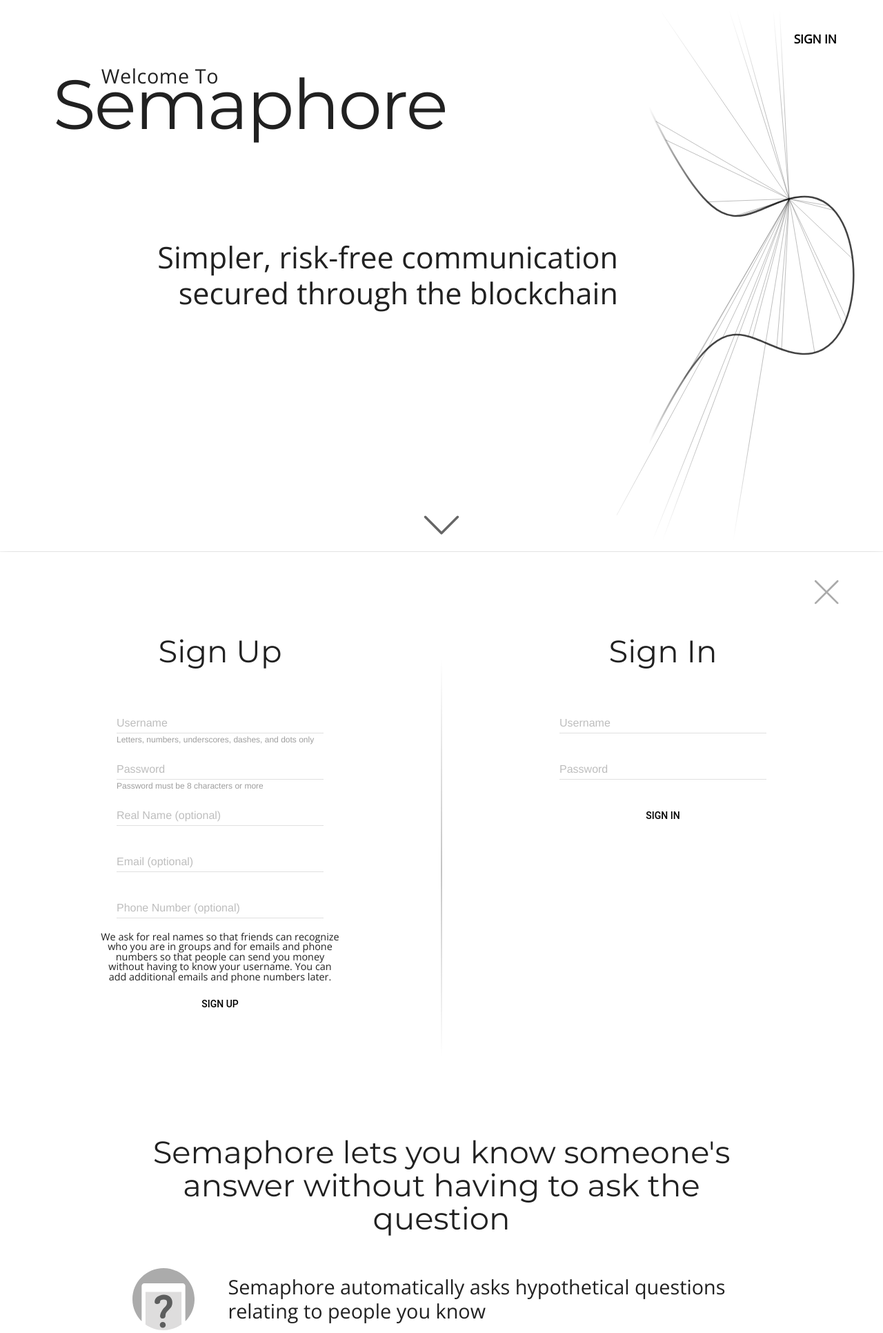
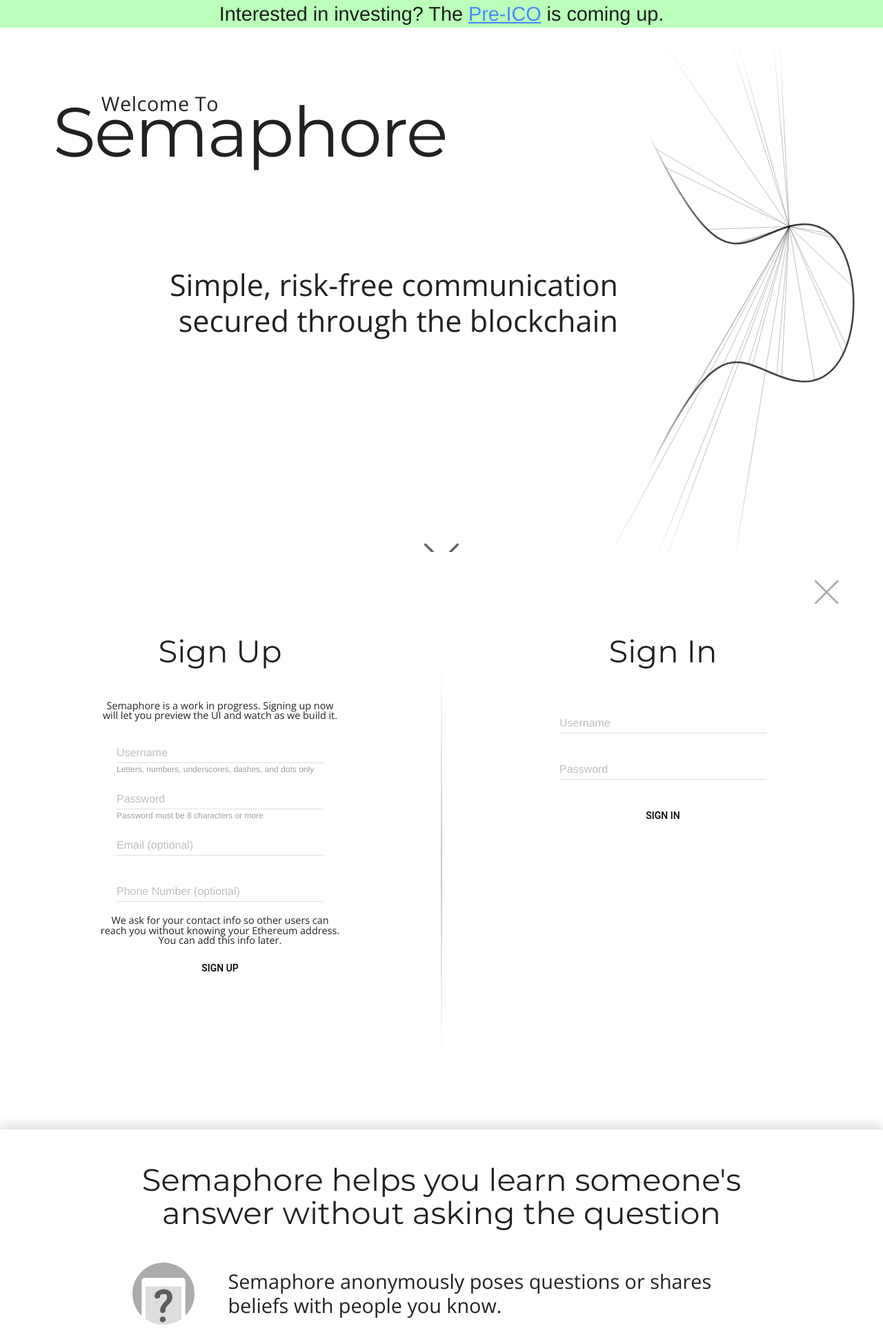
Before and after one commit to Semaphore-Co/Semaphore, a Flask app: page /index in a window 1280 px wide. Shown: the top 1932 px of the page at 69% size. Run offline with Flask 2, Linux system fonts and the light colour scheme; parts of the project's set-up code (start-up, migrations or seed data) failed here and were passed over.

Commit message:
Split invest section into separate page and expanded both.

```diff
--- a/web/server.py
+++ b/web/server.py
@@ -1,4 +1,4 @@
-import os, json, hashlib, re, random
+import os, json, hashlib, re, random, GeoIP
 from flask import Flask, request, abort, url_for, session, redirect, render_template
 from database import database
 from mail import mail
@@ -15,6 +15,7 @@
 	app.secret_key = f.read().strip()
 
 db = database(app, relpath("database.db"), relpath("schema.sql"), ["PRAGMA foreign_keys = ON"])
+gi = GeoIP.open('/usr/share/GeoIP/GeoIP.dat', GeoIP.GEOIP_STANDARD)
 
 @app.teardown_appcontext
 def close_connection(exception):
@@ -182,6 +183,12 @@
 def welcome():
 	return app.send_static_file("index.html")
 
+@app.route("/invest")
+def invest():
+	if gi.country_code_by_addr(request.environ['REMOTE_ADDR']) == 'US':
+		return app.send_static_file("block_us.html")
+	return app.send_static_file("invest.html")
+
 @app.route("/login")
 def login():
 	return app.send_static_file("index.html")
--- a/web/sms.py
+++ b/web/sms.py
@@ -1,10 +1,10 @@
-#from googlevoice import Voice
+from googlevoice import Voice
 
 def sms(number, message):
 	print("texted "+number+": "+message)
 '''
 voice = Voice()
-voice.login("semaphoreco@gmail.com")
+voice.login("dennis@semaphore.network")
 
 def sms(number, message):
 	voice.send_sms(number, message)
--- a/web/static/css/index.css
+++ b/web/static/css/index.css
@@ -83,6 +83,21 @@
 h1, h2 {
 	font-family: "Montserrat";
 }
+#header {
+	position: fixed;
+	top: 0px;
+	width: 100%;
+	height: 5vh;
+	line-height: 5vh;
+	text-align: center;
+	font-size: 200%;
+	background: #bfb;
+	z-index: 1;
+}
+.ribbon {
+	display: inline-block;
+	vertical-align: middle;
+}
 .centered {
 	text-align: center;
 	width: 70%;
@@ -116,6 +131,7 @@
 	margin-right: 5%;
 }
 #main {
+	margin-top: 5vh;
 	background: #fff;
 	transform-origin: 50% 100%;
 	transition: transform .3s;
@@ -285,7 +300,7 @@
 #login-page > .separator > div {
 	text-align: center;
 }
-#explanation {
+.explanation {
 	width: 60%;
 	font-family: "Open Sans";
 	margin: 0 auto;
--- a/web/static/index.html
+++ b/web/static/index.html
@@ -13,6 +13,7 @@
 <title>Semaphore</title>
 </head>
 <body>
+<div id="header"><span class="ribbon">Interested in investing? The <a href="/invest">Pre-ICO</a> is coming up.</span></div>
 <div id="main"><div id="case">
 	<div id="front" class="page">
 		<div id="curve-container">
@@ -28,9 +29,9 @@
 			<h5>Welcome To</h5>
 			<h1>Semaphore</h1>
 		</div>
-		<button id="login" class="mdl-button mdl-js-button mdl-js-ripple-effect" onclick="show()">Sign In</button>
+		<button style="display: none" id="login" class="mdl-button mdl-js-button mdl-js-ripple-effect" onclick="show()">Sign In</button>
 		<div id="blerb">
-			<h3>Simpler, risk-free communication secured through the blockchain</h3>
+			<h3>Simple, risk-free communication secured through the blockchain</h3>
 		</div>
 		<img id="cont" src="/static/icons/cont.svg">
 	</div>
@@ -47,106 +48,70 @@
 			</div>
 			<div class="graphic-case left">
 				<div class="graphic-wrapper"><img class="graphic" src="/static/icons/raining.svg"></div>
-				<div class="description">To keep things genuine, a small amount of money is committed to each match. The recipient can try to reciprocate with it or just cash out.</div>
+				<div class="description">To keep things genuine, a small amount of tokens are committed to each match. The recipient can try to reciprocate with them or just cash out.</div>
 			</div>
 			<div class="graphic-padding"></div>
 		</div>
 	</div>
 	<div class="page">
-		<h2 class="centered">Semaphore lets you know someone's answer without having to ask the question</h2>
+		<h2 class="centered">Semaphore helps you learn someone's answer without asking the question</h2>
 		<div class="left point-container">
 			<img class="illustration" src="/static/icons/questions.svg">
-			<div class="caption">Semaphore automatically asks hypothetical questions relating to people you know</div>
+			<div class="caption">Semaphore anonymously poses questions or shares beliefs with people you know.</div>
 		</div>
 		<div class="right point-container">
-			<div class="caption">You can make groups, share questions with friends, give them the answer to let them make up questions, and more</div>
+			<div class="caption">Discover hidden connections with your acquaintances. Both parties are revealed if they choose each other.</div>
 			<img class="illustration" src="/static/icons/share.svg">
 		</div>
 		<div class="left point-container">
 			<img class="illustration" src="/static/icons/idea.svg">
-			<div class="caption">If you have a question you don't want to ask directly, it's likely that it will fit in with the rest of the questions on Semaphore</div>
+			<div class="caption">Your identity remains secret if there's no reciprocation, protecting you from asking sensitive questions directly.</div>
 		</div>
 		<div class="right point-container">
-			<div class="caption">Semaphore will let you send them the question and tell you the response, without them knowing it wasn't asked automatically</div>
+			<div class="caption">Determine the types of questions Semaphore supports by voting as a Semaphore token holder.</div>
 			<img class="illustration" src="/static/icons/response.svg">
-		</div>
-	</div>
-	<div class="page separated">
-		<h2 class="centered">Semaphore takes privacy seriously</h2>
-		<div class="separator">
-			<div>
-				<h2 class="centered">both for the asker</h2>
-				<ul class="large-list">
-					<li>All of your interactions are stored in a distributed format on the blockchain, so no one from server admins to hackers can see them</li>
-					<li>We ensure that you can't tell which of your friends use Semaphore, so even if you're the only one, there is no way for the answerer to know</li>
-				</ul>
-			</div>
-			<div>
-				<h2 class="centered">and for the answerer</h2>
-				<ul class="large-list">
-					<li>Users are always told that the question could have been asked by someone else; that's part of the fun</li>
-					<li>Before joining a group, users are always shown what kinds of things will become public by joining</li>
-				</ul>
-			</div>
-		</div>
-	</div>
-	<div class="page" id="ico-case">
-		<div id="ico">
-			<h2 class="centered">Invest in the ICO</h2>
-			<h3 class="centered">Exponential Growth</h3>
-			The more users that use Semaphore, the faster it grows. Semaphore is designed to make it natural to bring in new users: sending money to someone not in the system is exactly the same as someone who is in the system. Users are also encouraged to make an account before they recieve anything, encouraging even faster growth.
-			<h3 class="centered">Increasing Demand</h3>
-			All transactions that go through Semaphore use Semaphore's block chain token, meaning that as Semaphore's user base grows, the token price will go up as well.
-			<h3 class="centered">Controlled Supply</h3>
-			Users are incentivized to keep money inside the system, ensuring that supply never floods out demand.<br><br>
-			<a href="/invest">Sign up for ICO updates</a>
-			<br>
-		</div>
-		<div id="ico-img-case">
-			<img src="/static/icons/expansion.svg" id="ico-img">
 		</div>
 	</div>
 	<div class="page" id="faq-case">
 		<h2 class="centered">Frequently Asked Questions</h2>
+		<h3 style="text-align:center; margin:-1vh">Your question is likely answered in <a href="/static/Semaphore-Whitepaper.pdf">the whitepaper</a>.</h3>
 		<ul id="faq">
-			<li>What makes Semaphore more than "Tinder with a blockchain?"</li>
+			<li>How is Semaphore more than "Tinder with a blockchain"?</li>
 			<div>
-				Semaphore has fundamentally different goals than traditional dating apps. It intends to expand its scope beyond just romantic interest, but even within the realm of matching romantic partners, Semaphore is about “discovering hidden connections” rather than pairing up strangers. Tinder matches involve very little commitment, and many users find their time wasted with frivolous pairings. Semaphore focuses on people who already know each other and want to determine whether some feeling or belief is mutual.
+				Semaphore has fundamentally different goals than traditional dating apps. Its scope goes beyond romantic interest, but even within the realm of matching romantic partners, Semaphore is about discovering hidden connections rather than pairing up strangers. Tinder matches involve very little commitment, and many users find their time wasted with frivolous pairings. Semaphore is for people who already know each other and want to determine whether a feeling (such as a crush) is mutual.
 			</div>
-			<li>Why require money for matches when existing services are free?</li>
+			<li>Why require tokens for matches when existing services are free?</li>
 			<div>
-				Offering up money serves adds a cost to Semaphore matches, which is an effective way to demonstrate that the signalled belief is genuine. Without this kind of commitment, there would be nothing stopping someone from signalling everything to everyone, just to see what responses they get back, and the whole system becomes unreliable. From an individual's perspective, spending a small amount of money will ensure that any response is genuine, a service that they can't get anywhere else.
+				Requiring tokens adds a cost to Semaphore matches, which is the only effective way to demonstrate that the message is genuine. Without this kind of commitment, users could signal everything to everyone just to see what responses they get, and the whole system becomes unreliable. From a user's perspective, spending a small amount of money will ensure that any response is genuine, a service you can't get anywhere else.
 			</div>
 			<li>Why would the average person have any interest in Semaphore?</li>
 			<div>
-				Even if nothing else about the platform interests someone, there's always the lure of potential free money. A key feature of Semaphore is that users anonymously receive the money that other people commit when matching with them. Someone who is popular, well-connected, or attractive has a chance to earn money by signing up for Semaphore and evangelizing it to their peers. In this sense, Semaphore markets itself.
+				Even if nothing else about the platform interests someone, there's always the lure of free money. A key feature of Semaphore is that users anonymously receive the tokens that other people commit when matching with them. Someone who is popular, well-connected, or attractive has a chance to earn money by signing up for Semaphore and evangelizing it to their peers. As a result, Semaphore markets itself.
 			</div>
 			<li>Doesn't Semaphore rely too heavily on "network effects" to be useful?</li>
 			<div>
-				Not particularly. A user wishing to signal to someone without a Semaphore account provides some of that person's contact information, and they receive an explanation of what Semaphore is and instructions on signing up. The money they can claim provides an incentive for them to sign up and see what Semaphore is about. Additionaly, Semaphore doesn't provide users with information on who else has an account, so a large set of users is not needed to preserve anonymity.
+				Not particularly. A user wishing to signal to someone without a Semaphore account provides some of that person's contact information, and they receive an explanation of what Semaphore is and instructions on signing up. The tokens they can claim, worth real money, provide an incentive to sign up and see what Semaphore is about. Users won't even know who else is using Semaphore.
 			</div>
 			<li>Why is blockchain technology useful for this application?</li>
 			<div>
 				As a distributed application, Semaphore is trustless. There is no private data stored in a central database. Instead, match information is stored on the Ethereum blockchain, with the potential for further obfuscation using zk-SNARKs. As countless hacks (such as Ashley Madison in 2015) have demonstrated, centralized databases are a liability when it comes to this kind of information.
 			</div>
-			<li>Who's behind Semaphore?</li>
+			<li>Who's developing Semaphore?</li>
 			<div>
-				Semaphore was imagined and designed by Dennis Maloney, a Computer Science and Economics student at MIT. Development of Semaphore is a collaboration between Dennis and Kent Slaney, another computer science student at MIT.
+				Semaphore was imagined and designed by Dennis Maloney, a former Computer Science and Economics student at MIT. Semaphore is currently a two-man project between Dennis and his business partner Kyle Corbin. We are eager to expand the Semaphore team as necessary to achieve the vision laid out in the whitepaper.
 			</div>
-			<li>What's the meaning of the name Semaphore?</li>
+			<li>What does the name mean?</li>
 			<div>
 				A semaphore is a signal, and Semaphore is a platform for sending reliable signals. Additionally, "semaphore" has a technical meaning within the realm of computer science. Computer programs are often split up into separate threads that run at the same time. A semaphore is a variable used to make sure that different threads don't access and change a common resource at the same time, which would cause problems in the program. Semaphore serves an analogous role: it controls access to information in a manner that ensures no one gets hurt.
 			</div>
-			<li>Is there any significance behind the graphic on the front page?</li>
-			<div>
-				Yes, actually. The public/private key algorithm typically used by blockchains relies on elliptic curve cryptography, the continuous version of which is illustrated by the graphic. If you're interested, you can read more about elliptic curve cryptography in <a href="https://blog.cloudflare.com/a-relatively-easy-to-understand-primer-on-elliptic-curve-cryptography/" target="_blank">this Cloudflare blog post</a>.
-			</div>
-			<li>Is Semaphore open source?</li>
-			<div>
-				Yes, Semaphore's source code is available on <a href="https://github.com/Semaphore-Co/Semaphore" target="_blank">GitHub</a>.
-			</div>
 		</ul>
 	</div>
+		<table id="links"><tr>
+			<td><a href="/blog">Blog</a></td>
+			<td><a href="/static/Semaphore-Whitepaper.pdf">Whitepaper</a></td>
+			<td><a href="https://twitter.com/SemaphoreDApp">Twitter</a></td>
+			<td><a href="https://github.com/Semaphore-Co/Semaphore">GitHub</a></td>
+		</tr></table>
 </div></div>
 <div id="login-page">
 	<div id="close" onclick="dismiss()">
@@ -163,6 +128,7 @@
 	<div class="separator">
 		<div>
 			<h2 class="centered">Sign Up</h2>
+			<div class="explanation">Semaphore is a work in progress. Signing up now will let you preview the UI and watch as we build it.</div><br>
 			<div class="mdl-textfield mdl-js-textfield mdl-textfield--floating-label">
 				<input class="mdl-textfield__input" type="text" id="signup-username" pattern="[a-zA-Z0-9_\-.]+" autocomplete="username">
 				<label class="mdl-textfield__label" for="signup-username">Username</label>
@@ -175,10 +141,6 @@
 				<span class="mdl-textfield__error __hint">Password must be 8 characters or more</span>
 			</div><br>
 			<div class="mdl-textfield mdl-js-textfield mdl-textfield--floating-label">
-				<input class="mdl-textfield__input" type="text" id="signup-name">
-				<label class="mdl-textfield__label" for="signup-name">Real Name (optional)</label>
-			</div><br>
-			<div class="mdl-textfield mdl-js-textfield mdl-textfield--floating-label">
 				<input class="mdl-textfield__input" type="email" id="signup-email" pattern="^\S+@\S+\.\S+$">
 				<label class="mdl-textfield__label" for="signup-email">Email (optional)</label>
 				<span class="mdl-textfield__error">Invalid email</span>
@@ -188,7 +150,7 @@
 				<label class="mdl-textfield__label" for="signup-phone">Phone Number (optional)</label>
 				<span class="mdl-textfield__error">Please enter a valid international-style phone number</span>
 			</div>
-			<div id="explanation">We ask for real names so that friends can recognize who you are in groups and for emails and phone numbers so that people can send you money without having to know your username. You can add additional emails and phone numbers later.</div><br>
+			<div class="explanation">We ask for your contact info so other users can reach you without knowing your Ethereum address. You can add this info later.</div><br>
 			<button class="mdl-button mdl-js-button mdl-js-ripple-effect" id="signup">Sign Up</button>
 			<span id="signup-internet-disconnected">Your internet seems to be disconnected. Please try again.</span>
 		</div>
--- a/web/static/js/index.js
+++ b/web/static/js/index.js
@@ -221,7 +221,7 @@
 		}
 	}
 	signup.onclick = submit("/signup/custom?", signup, document.getElementById("signup-internet-disconnected"),
-			["signup-username", "signup-password", "signup-name", "signup-phone", "signup-email"],
+			["signup-username", "signup-password", "signup-phone", "signup-email"],
 			["signup-username", "signup-password"], data => {
 				if(data['phone']) data['phone'] = data['phone'].replace(/[^0-9]/g, '')
 			}, () => response => {
```
Also changed, not shown: other parts of web/static/css/index.css (+13 -43 lines), web/static/block_us.html (added, +23 -0 lines), web/static/css/home.css (+18 -2 lines), web/static/css/invest.css (added, +72 -0 lines), web/static/invest.html (added, +82 -0 lines), web/templates/home.html (+15 -5 lines), web/static/icons/token_icon.png (added).
